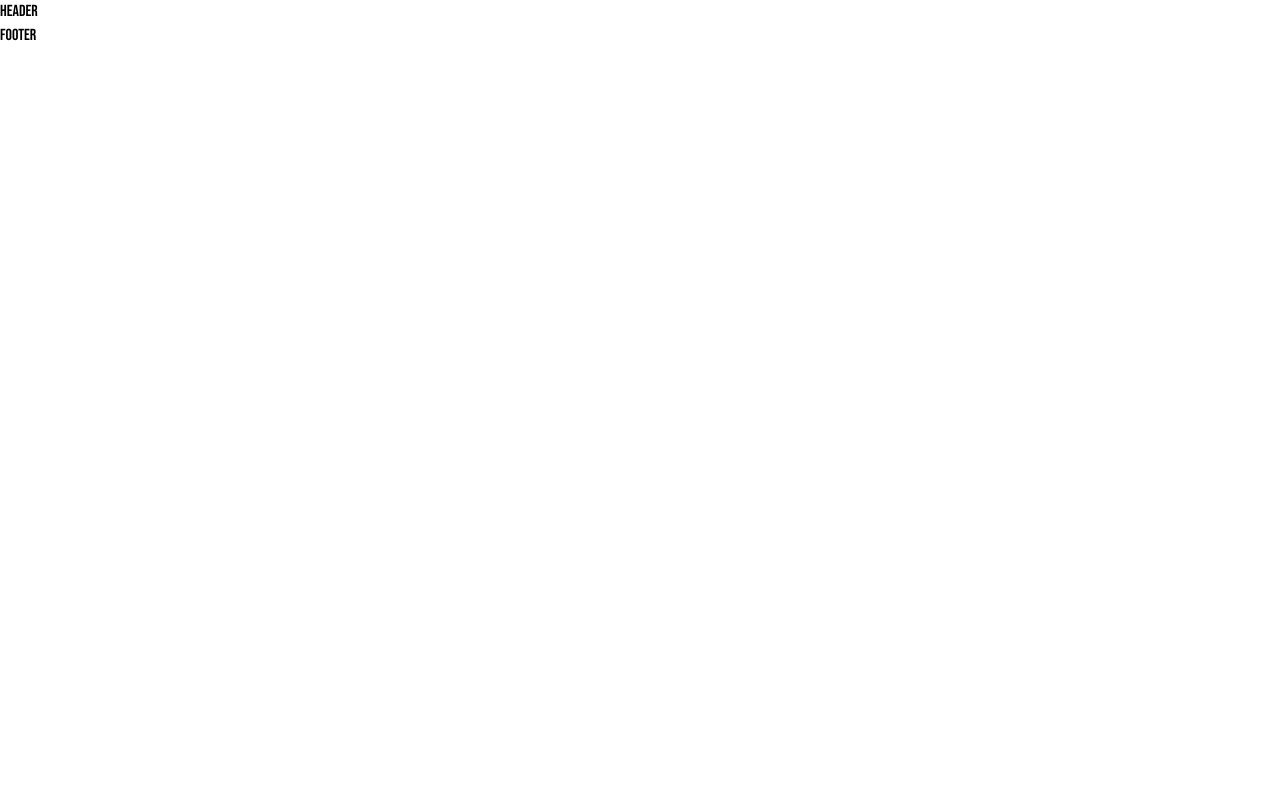
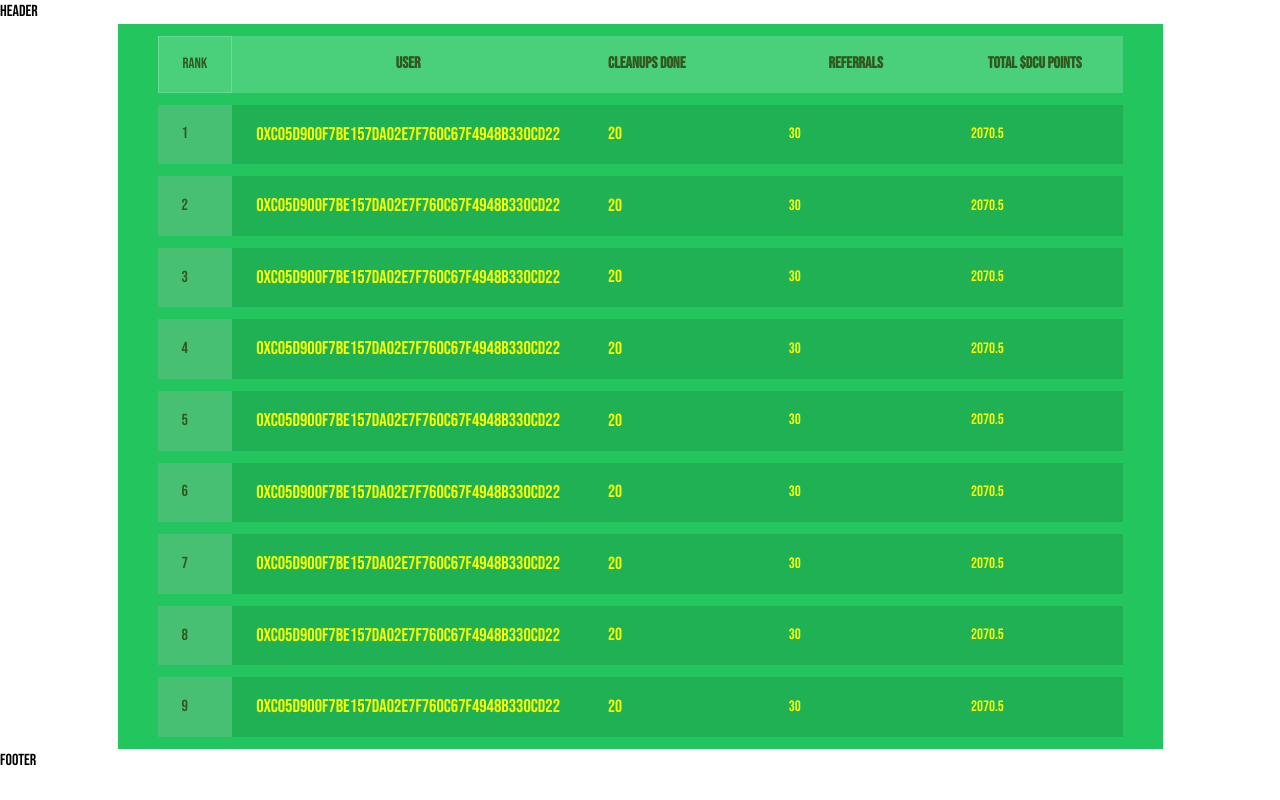
Before and after one commit to KingFRANKHOOD/dapp, a Next.js app: page /dashboard/leaderboard in a window 1280 px wide. Built offline with nearby package versions, Linux system fonts and the light colour scheme; a web font is replaced by a local one.

Commit message:
leaderboard ui

```diff
--- a/src/app/dashboard/leaderboard/components/Table.tsx
+++ b/src/app/dashboard/leaderboard/components/Table.tsx
@@ -1,11 +1,47 @@
+import LeaderBoardData from '../data/LeaderboardData'
 
-
-const Table = () => {
+export default function Table() {
   return (
-    <div>
-
+    <div className='mx-auto h-full  w-full min-w-[300px] max-w-[1045px] overflow-x-auto  bg-green-500 px-10'>
+      <table className='table-auto border-separate border-spacing-y-3'>
+        <thead className='bg-[#ECF9F033]'>
+          <tr className='border-[1px] border-[#ECF9F033] text-[#31591F]'>
+            <th className='w-14 border-[1px] border-[#ECF9F033] px-6 py-4 text-left text-[15px] font-normal'>
+              Rank
+            </th>
+            <th className='w-[323px] px-6 py-4 text-center'>User</th>
+            <th className='w-[222px] px-6 py-4 text-left'>Cleanups Done</th>
+            <th className='w-[222px] px-6 py-4 text-center'>Referrals</th>
+            <th className='w-[222px] px-6 py-4 text-center'>
+              Total $DCU points
+            </th>
+          </tr>
+        </thead>
+        <tbody>
+          {LeaderBoardData.map((user, id) => (
+            <tr
+              key={id}
+              className='border-b border-gray-100 bg-[#0000001A] text-[15px] font-normal'
+            >
+              <td className='w-14 bg-[#ECF9F033] px-6 py-4 text-base text-[#31591F]'>
+                {user.rank}
+              </td>
+              <td className='w-[323px] px-6 py-4 text-center text-[1.15rem] text-[#FAFF00]'>
+                {user.user}
+              </td>
+              <td className='w-[222px] px-6 py-4 text-left text-[1.1rem] text-[#FAFF00]'>
+                {user.cleanupsDone}
+              </td>
+              <td className='w-[222px] px-6 py-4 text-[15px] font-normal text-[#FAFF00]'>
+                {user.referrals}
+              </td>
+              <td className='w-[222px] px-6 py-4 text-[15px] font-normal text-[#FAFF00]'>
+                {user.dcuPoints}
+              </td>
+            </tr>
+          ))}
+        </tbody>
+      </table>
     </div>
   )
 }
-
-export default Table
--- /dev/null
+++ b/src/app/dashboard/leaderboard/data/LeaderboardData.tsx
@@ -0,0 +1,67 @@
+const LeaderBoardData = [
+  {
+    rank: 1,
+    user: '0xC05d900f7BE157dA02e7F760C67f4948B330cd22',
+    cleanupsDone: 20,
+    referrals: 30,
+    dcuPoints: 2070.5,
+  },
+  {
+    rank: 2,
+    user: '0xC05d900f7BE157dA02e7F760C67f4948B330cd22',
+    cleanupsDone: 20,
+    referrals: 30,
+    dcuPoints: 2070.5,
+  },
+  {
+    rank: 3,
+    user: '0xC05d900f7BE157dA02e7F760C67f4948B330cd22',
+    cleanupsDone: 20,
+    referrals: 30,
+    dcuPoints: 2070.5,
+  },
+  {
+    rank: 4,
+    user: '0xC05d900f7BE157dA02e7F760C67f4948B330cd22',
+    cleanupsDone: 20,
+    referrals: 30,
+    dcuPoints: 2070.5,
+  },
+  {
+    rank: 5,
+    user: '0xC05d900f7BE157dA02e7F760C67f4948B330cd22',
+    cleanupsDone: 20,
+    referrals: 30,
+    dcuPoints: 2070.5,
+  },
+  {
+    rank: 6,
+    user: '0xC05d900f7BE157dA02e7F760C67f4948B330cd22',
+    cleanupsDone: 20,
+    referrals: 30,
+    dcuPoints: 2070.5,
+  },
+  {
+    rank: 7,
+    user: '0xC05d900f7BE157dA02e7F760C67f4948B330cd22',
+    cleanupsDone: 20,
+    referrals: 30,
+    dcuPoints: 2070.5,
+  },
+  {
+    rank: 8,
+    user: '0xC05d900f7BE157dA02e7F760C67f4948B330cd22',
+    cleanupsDone: 20,
+    referrals: 30,
+    dcuPoints: 2070.5,
+  },
+  {
+    rank: 9,
+    user: '0xC05d900f7BE157dA02e7F760C67f4948B330cd22',
+    cleanupsDone: 20,
+    referrals: 30,
+    dcuPoints: 2070.5,
+  },
+]
+
+export default LeaderBoardData
--- a/src/app/dashboard/page.tsx
+++ b/src/app/dashboard/page.tsx
@@ -0,0 +1,11 @@
+import Table from "./leaderboard/components/Table";
+
+
+
+export default function Page() {
+    return(
+        <div>
+        <Table/>
+        </div>
+    )
+}
```
Also changed, not shown: 2 other files (tests, documents, lock files or other folders).
